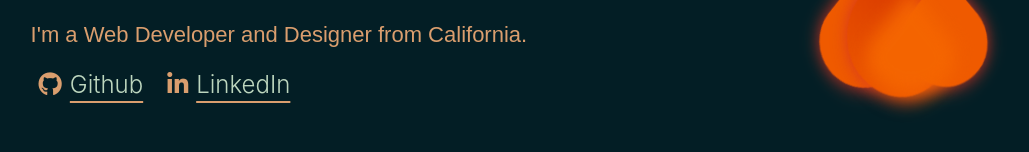
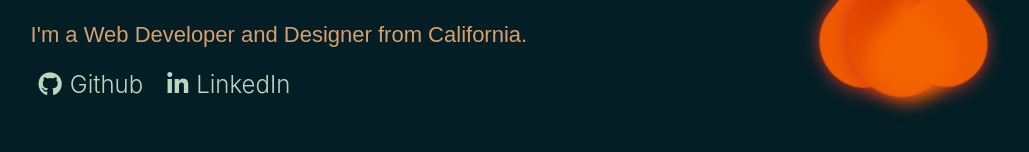
Before and after one commit to rschm007/portfolio_v3, a React (Create React App) app: page / in a window 1280 px wide. Shown: the part 468-620 px from the top of the page, without its empty margins (123-1152 px from the left). Built offline with nearby package versions, Linux system fonts and the light colour scheme.

Commit message:
linkbuttons

```diff
--- a/package.json
+++ b/package.json
@@ -12,6 +12,7 @@
     "react-router": "^5.2.1",
     "react-router-dom": "^5.3.0",
     "react-scripts": "4.0.3",
+    "react-scroll-parallax": "^2.4.0",
     "web-vitals": "^1.0.1"
   },
   "scripts": {
--- a/src/pages/Main/index.js
+++ b/src/pages/Main/index.js
@@ -14,8 +14,8 @@ const Main = (props) => {
                 <Subtitle tag="p" content="I'm a Web Developer and Designer from California." class="header_main__subtitle" />
 
                 <Wrapper class="flex_row buttons">
-                    <LinkButton href="https://github.com/rschm007" icon="fab fa-github" content="Github" />
-                    <LinkButton href="https://www.linkedin.com/in/robert-schmahl/" icon="fab fa-linkedin-in" content="LinkedIn" />
+                    <LinkButton href="https://github.com/rschm007" icon="fab fa-github" content="Github" underline="true" />
+                    <LinkButton href="https://www.linkedin.com/in/robert-schmahl/" icon="fab fa-linkedin-in" content="LinkedIn" underline="true" />
                 </Wrapper>
             </Header>
 
--- a/src/styles/_mixins.scss
+++ b/src/styles/_mixins.scss
@@ -25,6 +25,11 @@
     display: flex;
     flex-direction: $direction;
     flex-wrap: $wrap;
+
+    @if $direction == center {
+        align-items: center;
+        justify-items: center;
+    }
 }
 
 @mixin media($size, $up: false, $down: false) {
@@ -56,3 +61,17 @@
         @error "border-outline";
     }
 }
+
+// transforms, translates, etc
+@mixin transition($for: all, $time-in: 250ms, $type: ease-in-out, $time-out: 0s) {
+    transition: $for $time-in $type $time-out;
+    -moz-transition: $for $time-in $type $time-out;
+    -webkit-transition: $for $time-in $type $time-out;
+    -o-transition: $for $time-in $type $time-out;
+}
+
+@mixin transform($property) {
+    -webkit-transform: $property;
+    -ms-transform: $property;
+    transform: $property;
+}
--- a/src/styles/components/linkButton.scss
+++ b/src/styles/components/linkButton.scss
@@ -4,13 +4,38 @@
     @include flex($direction: row);
 
     a {
-        @include font($color: $moonSilver, $size: 24px, $weight: 300);
-        text-underline-offset: 0.5rem;
-        text-decoration-color: $peru;
+        @include flex($direction: center);
+        @include font($color: $moonSilver, $size: 24px, $weight: 300, $decoration: none);
+
+        &:before {
+            @include width-height($width: 110px, $height: 2px);
+            @include transition;
+            position: absolute;
+            opacity: 0;
+            margin-top: 2.8rem;
+            margin-left: 5px;
+            content: "";
+            background-color: $peru;
+            }
+
+        &:hover {
+            i {
+                @include transition;
+                @include transform(scale(1.2));
+            }
+
+            &:before {
+                @include transition;
+                opacity: 1;
+            }
+        }
+
     }
 
     i {
-        @include font($color: $peru, $size: 24px);
+        @include font($color: $moonSilver);
+        @include transition;
+        @include transform(scale(1));
         padding: 0 0.5rem;
     }
 }
```
Also changed, not shown: 1 other file (tests, documents, lock files or other folders).
